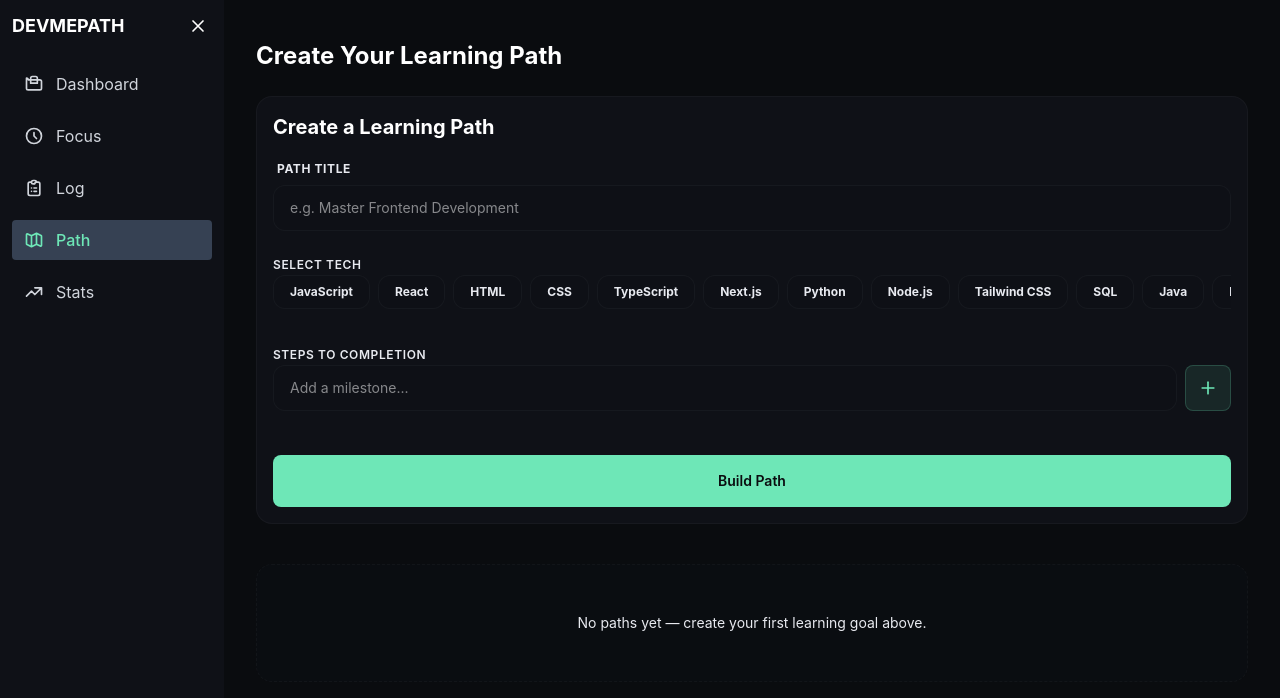
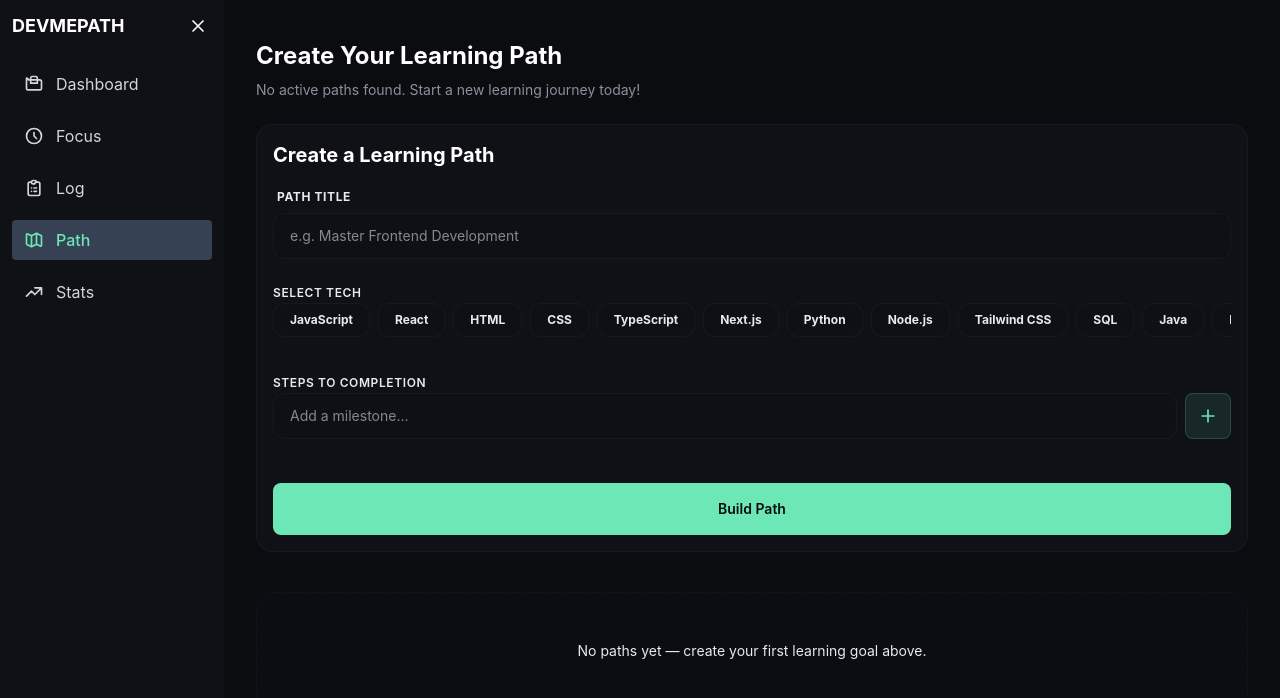
Before and after one commit to BesufikadHosiso/LevelGit, a React (Vite) app: page /path in a window 1280 px wide. Shown: the top 698 px of the page. Built offline with nearby package versions, Linux system fonts and the light colour scheme.

Commit message:
feat(ui): add dynamic active paths count subtitle to Path page

```diff
--- a/src/pages/Path.jsx
+++ b/src/pages/Path.jsx
@@ -1,9 +1,10 @@
 import CreatePathForm from '../components/features/CreatePathForm';
 import PathCard from '../components/features/PathCard';
-import { useState } from 'react';
+import useApp from '../context/useApp';
 
 const Path = () => {
-    const [paths, setPaths] = useState([]);
+    const { state } = useApp();
+    const paths = state.paths || [];
     const TECH_OPTIONS = [
     "JavaScript", "React", "HTML", "CSS", "TypeScript", "Next.js", "Python", "Node.js",
     "Tailwind CSS", "SQL", "Java", "PostgreSQL", "MongoDB", "Firebase", "PHP",
@@ -12,12 +13,17 @@ const Path = () => {
     "FastAPI", "PyTorch", "NestJS", "LangChain"
   ];
 
+    const subtitle = paths.length > 0
+        ? `You have ${paths.length} active path${paths.length === 1 ? '' : 's'}.`
+        : "No active paths found. Start a new learning journey today!";
+
     return (
         <div className="container mx-auto p-4">
-            <h1 className="text-2xl font-bold text-white mb-6">Create Your Learning Path</h1>
+            <h1 className="text-2xl font-bold text-white">Create Your Learning Path</h1>
+            <p className="mt-2 mb-6 text-sm text-muted">{subtitle}</p>
             <CreatePathForm techOptions={TECH_OPTIONS} />
             <div className="mt-10">
-                <PathCard paths={paths} setPaths={setPaths} />
+                <PathCard paths={paths} />
             </div>
         </div>
     )
```
